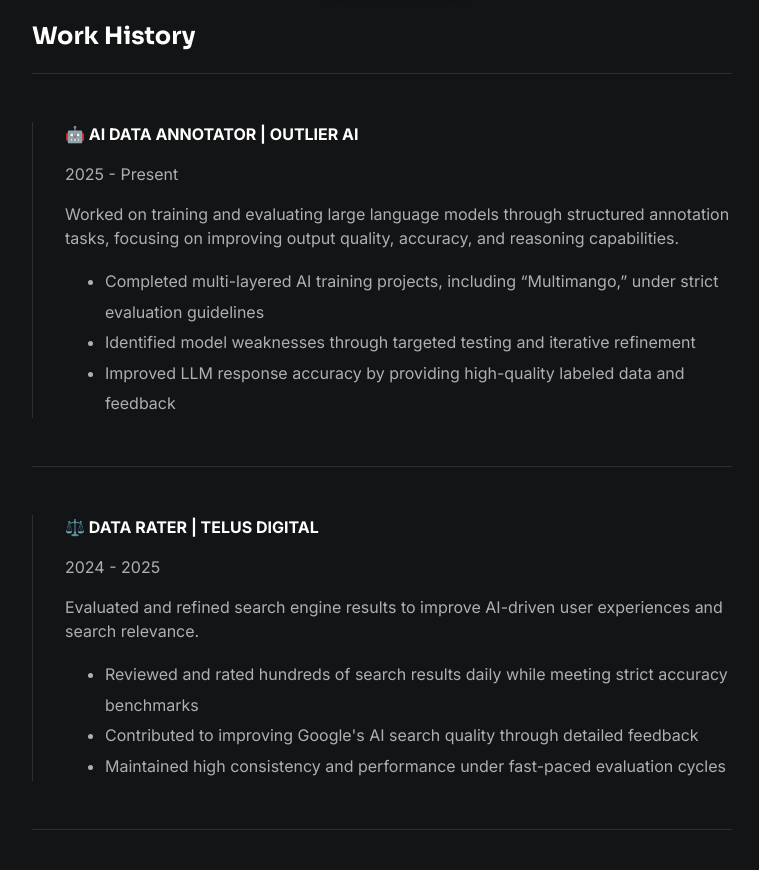
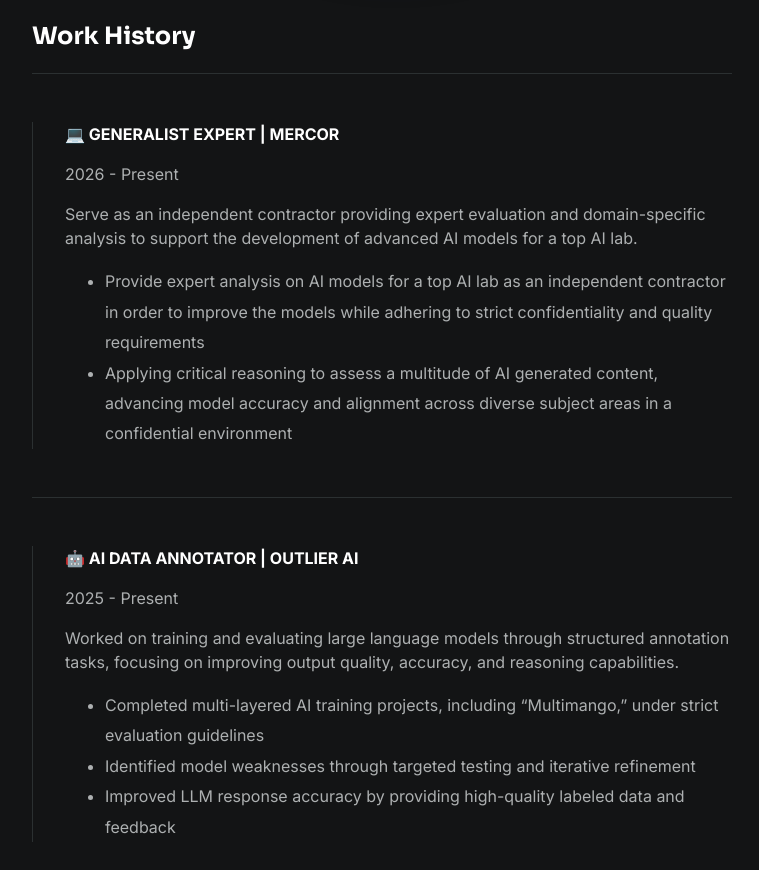
Before and after one commit to nwg02/nickgilreath, a plain HTML site: page index.html in a window 1280 px wide. Shown: the part 920-1790 px from the top of the page, without its empty margins (258-1017 px from the left). Drawn offline with Linux system fonts and the light colour scheme.

Commit message:
update work history

```diff
--- a/index.html
+++ b/index.html
@@ -70,6 +70,18 @@
 
         <section id="work-history-wrapper" class="section--page">
             <h2>Work History</h2>
+            <div class="line-break"></div>
+
+            <div class="card--work-history">
+                <strong>💻 GENERALIST EXPERT | MERCOR</strong>
+                <p>2026 - Present</p>
+                <p>Serve as an independent contractor providing expert evaluation and domain-specific analysis to support the development of advanced AI models for a top AI lab.</p>
+                <ul>
+                    <li>Provide expert analysis on AI models for a top AI lab as an independent contractor in order to improve the models while adhering to strict confidentiality and quality requirements</li>
+                    <li>Applying critical reasoning to assess a multitude of AI generated content, advancing model accuracy and alignment across diverse subject areas in a confidential environment</li>
+                </ul>
+            </div>
+
             <div class="line-break"></div>
 
             <div class="card--work-history">
```
